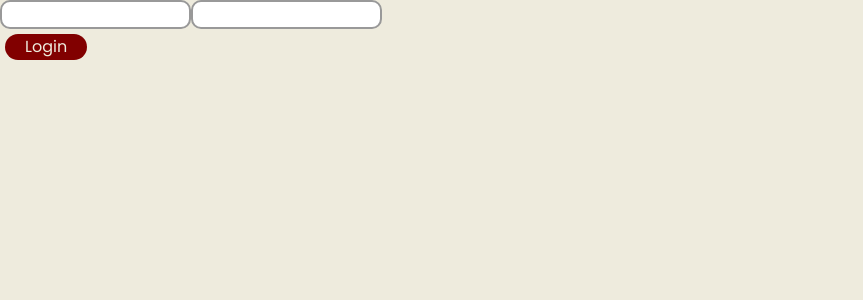
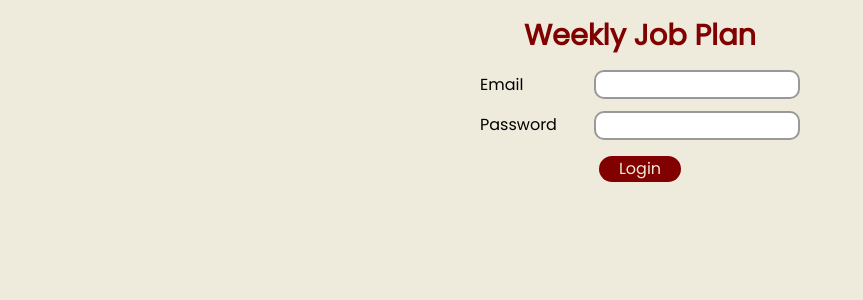
Before and after one commit to FabrizioRizzi/weeklyjobplan, a React (Create React App) app: page / in a window 1280 px wide. Shown: the top 300 px of the page, without its empty margins (0-863 px from the left). Built offline with nearby package versions, Linux system fonts and the light colour scheme; no server answers.

Commit message:
Improved login page

```diff
--- a/src/components/atoms/TextInput/TextInput.tsx
+++ b/src/components/atoms/TextInput/TextInput.tsx
@@ -1,13 +1,14 @@
 import './TextInput.scss';
 
 export interface TextInputProps {
+  type?: "email" | "number" | "password" | "text";
   value?: string | number;
   onChange: (event: React.ChangeEvent<HTMLInputElement>) => void;
 };
 
 const TextInput: React.FC<TextInputProps> = (props) => {
   return (
-    <input className="TextInput" type="text" value={props.value} onChange={props.onChange} />
+    <input className="TextInput" type={props.type || 'text'} value={props.value} onChange={props.onChange} />
   )
 };
 
--- /dev/null
+++ b/src/pages/Login.scss
@@ -0,0 +1,26 @@
+@import '../_colors.scss';
+
+.Login__Title {
+  margin: 1.3rem;
+  text-align: center;
+  color: $primary;
+}
+
+.Login__Login {
+  display: grid;
+  grid-template-columns: 1fr 2fr;
+  width: 20rem;
+  margin: 1.3rem auto;
+  align-items: center;
+  gap: 0.7rem;
+}
+
+.Login__TwoColumns {
+  grid-column: 1 / 3;
+  margin: auto;
+}
+
+.Login__Error {
+  color: lighten($primary, 20%);
+  font-size: 0.8rem;
+}
--- a/src/pages/Login.tsx
+++ b/src/pages/Login.tsx
@@ -4,6 +4,7 @@ import TextInput from "../components/atoms/TextInput/TextInput";
 import firebase from 'firebase/app';
 import 'firebase/auth';
 import { useHistory } from "react-router-dom";
+import './Login.scss'
 
 const Login: React.FC = () => {
 
@@ -22,17 +23,24 @@ const Login: React.FC = () => {
 
   const login = () => {
     firebase.auth().signInWithEmailAndPassword(username.trim(), password.trim())
-        .then(() => history.replace('/'))
-        .catch(err => setError('* ' + err.message))
+      .then(() => history.replace('/'))
+      .catch(err => setError('* ' + err.message))
   }
 
   return (
-    <div className="Login">
-      <TextInput onChange={changeUsername}/>
-      <TextInput onChange={changePassword}/>
-      <Button primary={true} onClick={login}>Login</Button>
-      <div>{error}</div>
-    </div>
+    <>
+      <h1 className="Login__Title">Weekly Job Plan</h1>
+      <div className="Login__Login">
+        <label>Email</label>
+        <TextInput type="email" onChange={changeUsername} />
+        <label>Password</label>
+        <TextInput type="password" onChange={changePassword} />
+        <div className="Login__TwoColumns">
+          <Button primary={true} onClick={login}>Login</Button>
+        </div>
+        <div className="Login__TwoColumns Login__Error">{error}</div>
+      </div>
+    </>
   );
 }
 
```
